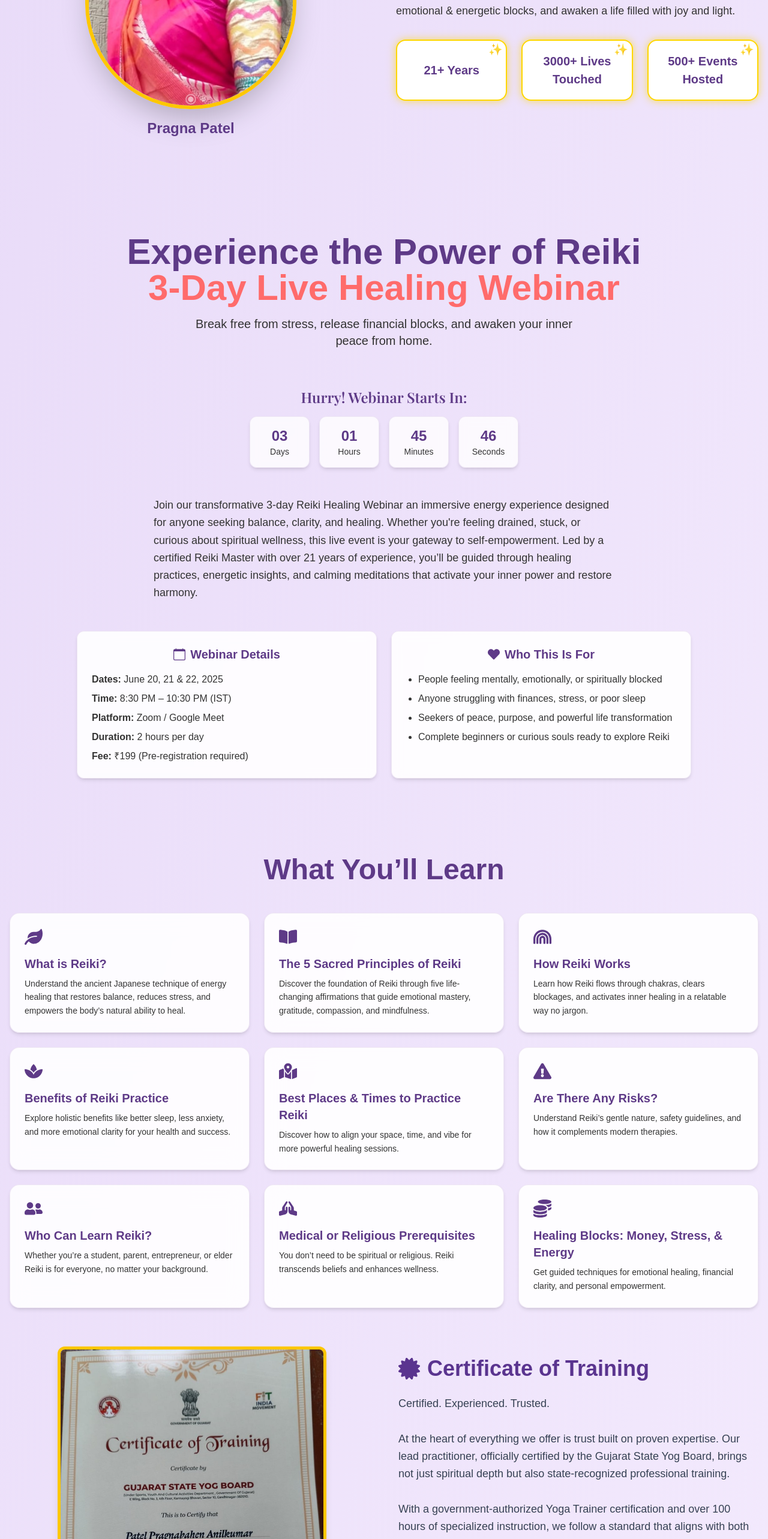
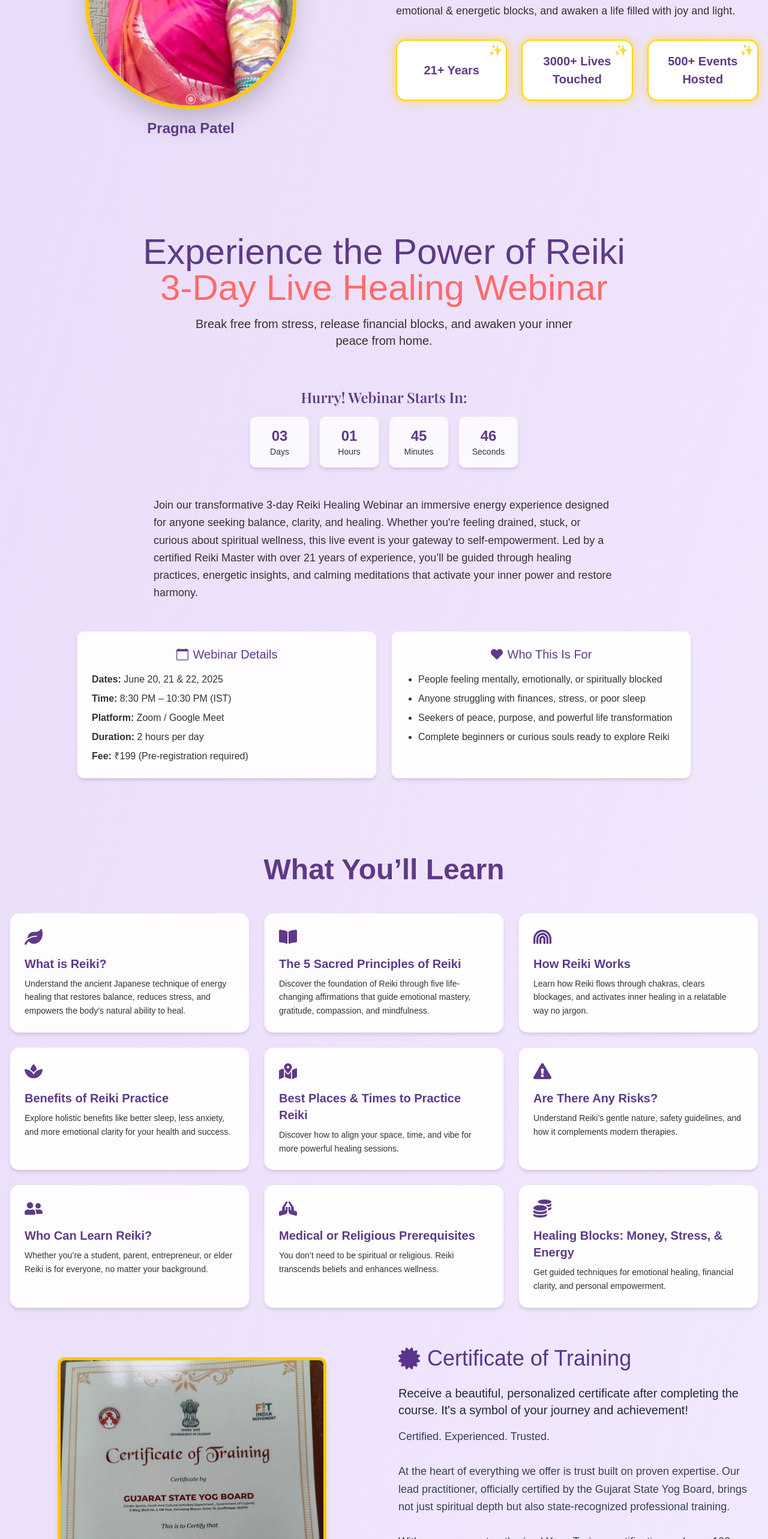
Before and after one commit to moin-ansari-o8/reiki, a Next.js app: page /contact in a window 1280 px wide. Shown: the part 1108-3674 px from the top of the page at 60% size. Built offline with nearby package versions, Linux system fonts and the light colour scheme; a web font is replaced by a local one.

Commit message:
optimized all codes

```diff
--- a/src/app/contact/page.tsx
+++ b/src/app/contact/page.tsx
@@ -1,10 +1,8 @@
-'use client';
+"use client";
 
-import { NextSeo } from 'next-seo';
-import { motion } from 'framer-motion';
-import { useForm } from 'react-hook-form';
-import Navbar from '@/components/Navbar';
-import Footer from '@/components/Footer';
+import { NextSeo } from "next-seo";
+import { motion } from "framer-motion";
+import { useForm } from "react-hook-form";
 
 type FormData = {
   name: string;
@@ -13,11 +11,15 @@ type FormData = {
 };
 
 export default function Contact() {
-  const { register, handleSubmit, formState: { errors } } = useForm<FormData>();
+  const {
+    register,
+    handleSubmit,
+    formState: { errors },
+  } = useForm<FormData>();
 
   const onSubmit = (data: FormData) => {
     console.log(data); // Handle form submission (e.g., API call)
-    alert('Message sent successfully!');
+    alert("Message sent successfully!");
   };
 
   return (
@@ -44,38 +46,62 @@ export default function Contact() {
             className="max-w-md mx-auto space-y-6"
           >
             <div>
-              <label className="block text-sm uppercase text-[#9473C0] mb-2" htmlFor="name">
+              <label
+                className="block text-sm uppercase text-[#9473C0] mb-2"
+                htmlFor="name"
+              >
                 Name
               </label>
               <input
                 id="name"
-                {...register('name', { required: 'Name is required' })}
+                {...register("name", { required: "Name is required" })}
                 className="w-full p-3 bg-[#F1F1F1] rounded-xl border border-[#E0D1EA] focus:border-[#5E3A87] focus:outline-none"
               />
-              {errors.name && <p className="text-red-500 text-sm mt-1">{errors.name.message}</p>}
+              {errors.name && (
+                <p className="text-red-500 text-sm mt-1">
+                  {errors.name.message}
+                </p>
+              )}
             </div>
             <div>
-              <label className="block text-sm uppercase text-[#9473C0] mb-2" htmlFor="email">
+              <label
+                className="block text-sm uppercase text-[#9473C0] mb-2"
+                htmlFor="email"
+              >
                 Email
               </label>
               <input
                 id="email"
                 type="email"
-                {...register('email', { required: 'Email is required', pattern: { value: /^\S+@\S+$/i, message: 'Invalid email' } })}
+                {...register("email", {
+                  required: "Email is required",
+                  pattern: { value: /^\S+@\S+$/i, message: "Invalid email" },
+                })}
                 className="w-full p-3 bg-[#F1F1F1] rounded-xl border border-[#E0D1EA] focus:border-[#5E3A87] focus:outline-none"
               />
-              {errors.email && <p className="text-red-500 text-sm mt-1">{errors.email.message}</p>}
+              {errors.email && (
+                <p className="text-red-500 text-sm mt-1">
+                  {errors.email.message}
+                </p>
+              )}
             </div>
             <div>
-              <label className="block text-sm uppercase text-[#9473C0] mb-2" htmlFor="message">
+              <label
+                className="block text-sm uppercase text-[#9473C0] mb-2"
+                htmlFor="message"
+              >
                 Message
               </label>
               <textarea
                 id="message"
-                {...register('message', { required: 'Message is required' })}
+                {...register("message", { required: "Message is required" })}
                 className="w-full p-3 bg-[#F1F1F1] rounded-xl border border-[#E0D1EA] focus:border-[#5E3A87] focus:outline-none h-32"
               />
-              {errors.message && <p className="text-red-500 text-sm mt-1">{errors.message.message}</p>}
+              {errors.message && (
+                <p className="text-red-500 text-sm mt-1">
+                  {errors.message.message}
+                </p>
+              )}
             </div>
             <motion.button
               whileHover={{ scale: 1.05 }}
--- a/src/app/layout.tsx
+++ b/src/app/layout.tsx
@@ -38,11 +38,7 @@ export const metadata = {
   },
 };
 
-export default function RootLayout({
-  children,
-}: {
-  children: React.ReactNode;
-}) {
+export default function RootLayout() {
   return (
     <html
       lang="en"
--- a/src/app/learning/page.tsx
+++ b/src/app/learning/page.tsx
@@ -1,6 +1,4 @@
 import { NextSeo } from "next-seo";
-import Navbar from "@/components/Navbar";
-import Footer from "@/components/Footer";
 import WhatYoullLearn from "@/components/WhatYoullLearn";
 
 export default function Learning() {
--- a/src/app/register/page.tsx
+++ b/src/app/register/page.tsx
@@ -3,8 +3,6 @@
 import { NextSeo } from "next-seo";
 import { motion } from "framer-motion";
 import { useForm } from "react-hook-form";
-import Navbar from "@/components/Navbar";
-import Footer from "@/components/Footer";
 
 type FormData = {
   name: string;
--- a/src/app/testimonials/page.tsx
+++ b/src/app/testimonials/page.tsx
@@ -1,6 +1,4 @@
 import { NextSeo } from "next-seo";
-import Navbar from "@/components/Navbar";
-import Footer from "@/components/Footer";
 import Testimonials from "@/components/Testimonials";
 
 export default function TestimonialsPage() {
--- a/src/app/webinar/page.tsx
+++ b/src/app/webinar/page.tsx
@@ -2,10 +2,8 @@
 
 import { NextSeo } from "next-seo";
 import { motion, useInView, useAnimation } from "framer-motion";
-import Link from "next/link";
 import { useEffect, useRef, useState } from "react";
 import { BsCalendar } from "react-icons/bs";
-import { FiStar } from "react-icons/fi";
 import { FaHeart } from "react-icons/fa";
 const webinarDetails = [
   { label: "Dates", value: "June 20, 21 & 22, 2025" },
@@ -178,7 +176,7 @@ export default function Webinar() {
                 initial={{ opacity: 0, y: -40 }}
                 animate={{ opacity: 1, y: 0 }}
                 transition={{ duration: 1 }}
-                className="text-3xl sm:text-5xl md:text-6xl font-bold text-[#5E3A87] font-[var(--font-serif)] mb-4"
+                className="text-3xl sm:text-5xl md:text-6xl font-[var(--font-serif)] text-[#5E3A87] mb-4"
               >
                 Experience the Power of Reiki
                 <br className="hidden sm:block" />
@@ -240,7 +238,7 @@ export default function Webinar() {
                 }}
                 className="bg-white/90 backdrop-blur-sm p-6 rounded-xl shadow-md border border-[#E0D1EA]/50"
               >
-                <h3 className="text-lg sm:text-xl font-bold text-[#5E3A87] font-[var(--font-poppins)] mb-4 flex items-center justify-center">
+                <h3 className="text-lg sm:text-xl font-[var(--font-poppins)] text-[#5E3A87] mb-4 flex items-center justify-center">
                   <BsCalendar className="mr-2 text-xl" /> Webinar Details
                 </h3>
                 <ul className="text-[#333333] space-y-2 text-left text-sm sm:text-base">
@@ -263,7 +261,7 @@ export default function Webinar() {
                 }}
                 className="bg-white/90 backdrop-blur-sm p-6 rounded-xl shadow-md border border-[#E0D1EA]/50"
               >
-                <h3 className="text-lg sm:text-xl font-bold text-[#5E3A87] font-[var(--font-poppins)] mb-4 flex items-center justify-center">
+                <h3 className="text-lg sm:text-xl font-[var(--font-poppins)] text-[#5E3A87] mb-4 flex items-center justify-center">
                   <FaHeart className="mr-2 text-xl" /> Who This Is For
                 </h3>
                 <ul className="text-[#333333] list-disc pl-5 space-y-2 text-left text-sm sm:text-base">
--- a/src/components/AppShell.tsx
+++ b/src/components/AppShell.tsx
@@ -6,15 +6,10 @@ import { NextSeo } from "next-seo";
 import Navbar from "@/components/Navbar";
 import Footer from "@/components/Footer";
 import HeroSection from "@/components/HeroSection";
-import WhatYoullLearn from "@/components/WhatYoullLearn";
-import Testimonials from "@/components/Testimonials";
-import CTASection from "@/components/CTASection";
 import AboutPage from "@/app/about/page";
 import WebinarPage from "@/app/webinar/page";
 import LearningPage from "@/app/learning/page";
 import TestimonialsPage from "@/app/testimonials/page";
-import RegisterPage from "@/app/register/page";
-import ContactPage from "@/app/contact/page";
 import Certificate from "@/components/Certificate";
 
 const navLinks = [
@@ -34,7 +29,6 @@ export default function AppShell() {
 
   useEffect(() => {
     const handleScroll = () => {
-      const scrollY = window.scrollY;
       let closestSection = "home";
       let minDistance = Infinity;
 
--- a/src/components/Certificate.tsx
+++ b/src/components/Certificate.tsx
@@ -21,10 +21,15 @@ const Certificate = () => {
 
         {/* Certificate Content */}
         <div className="text-gray-800">
-          <h2 className="text-3xl sm:text-4xl font-bold font-[var(--font-serif)] text-[#5A348F] mb-6 flex items-center gap-3">
+          <h2 className="text-3xl sm:text-4xl font-[var(--font-serif)] text-[#5A348F] mb-6 flex items-center gap-3">
             <FaCertificate className="text-[#5A348F]" />
             Certificate of Training
           </h2>
+
+          <p className="mb-4 text-lg sm:text-xl">
+            Receive a beautiful, personalized certificate after completing the
+            course. It&apos;s a symbol of your journey and achievement!
+          </p>
 
           <p className="text-base sm:text-lg text-gray-700 leading-relaxed">
             Certified. Experienced. Trusted.
--- a/src/components/Testimonials.tsx
+++ b/src/components/Testimonials.tsx
@@ -20,10 +20,6 @@ const testimonials = [
   {
     name: "Hema Patel",
     text: "Peace, energy, and confidence – all came together.",
-  },
-  {
-    name: "Moin Patel",
-    text: "I feel lighter and more positive after every session.",
   },
   {
     name: "Rina Shah",
@@ -186,7 +182,7 @@ const Testimonials = () => {
                       }}
                     >
                       <p className="text-[#333] italic mb-3 text-base leading-snug">
-                        "{card.text}"
+                        &quot;{card.text}&quot;
                       </p>
                       <p className="text-[#5E3A87] font-semibold font-[var(--font-poppins)] text-right text-sm">
                         ~ {card.name}
```
